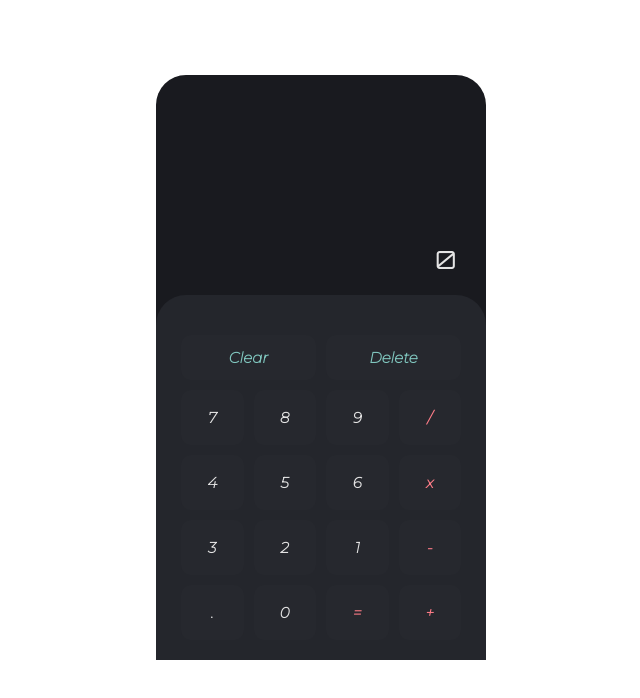
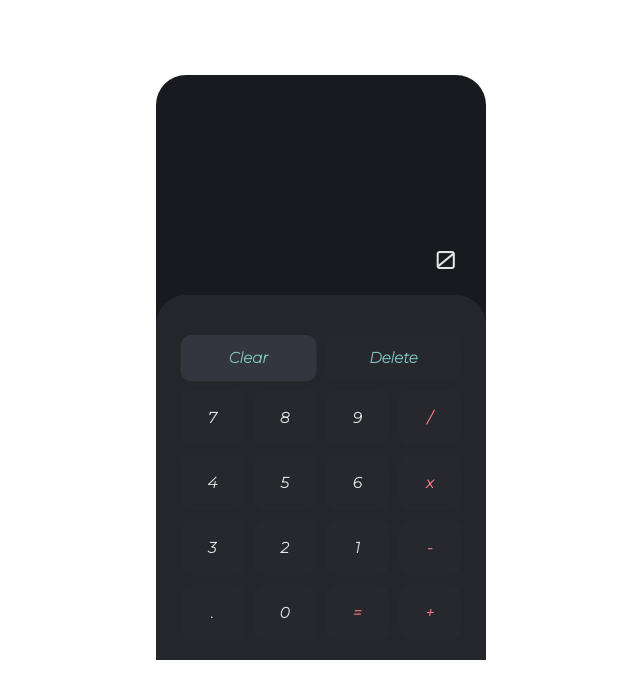
Before and after one commit to Nehimyeah/calculator, a plain HTML site: page index.html in a window 1280 px wide. In both pictures the pointer is over the button "Clear". Shown: the whole page, without its empty margins (319-959 px from the left). Drawn offline with Linux system fonts and the light colour scheme.

Commit message:
Add hover effect on the buttons

```diff
--- a/style.css
+++ b/style.css
@@ -8,6 +8,7 @@
     --text-color: #e4e4e4;
     --clear-color: #80c7bf;
     --operators-color: #ff7d88;
+    --buttons-hover-color: #33363f;
 }
 
 body {
@@ -22,6 +23,12 @@ button {
     border: none;
     font-weight: 800;
     font-size: 15px;
+    transition: all .3s;
+}
+
+button:hover {
+    box-shadow: rgba(149, 157, 165, 0.2) 0px 1px 2px;
+    background-color: var(--buttons-hover-color);
 }
 
 #frame {
```
